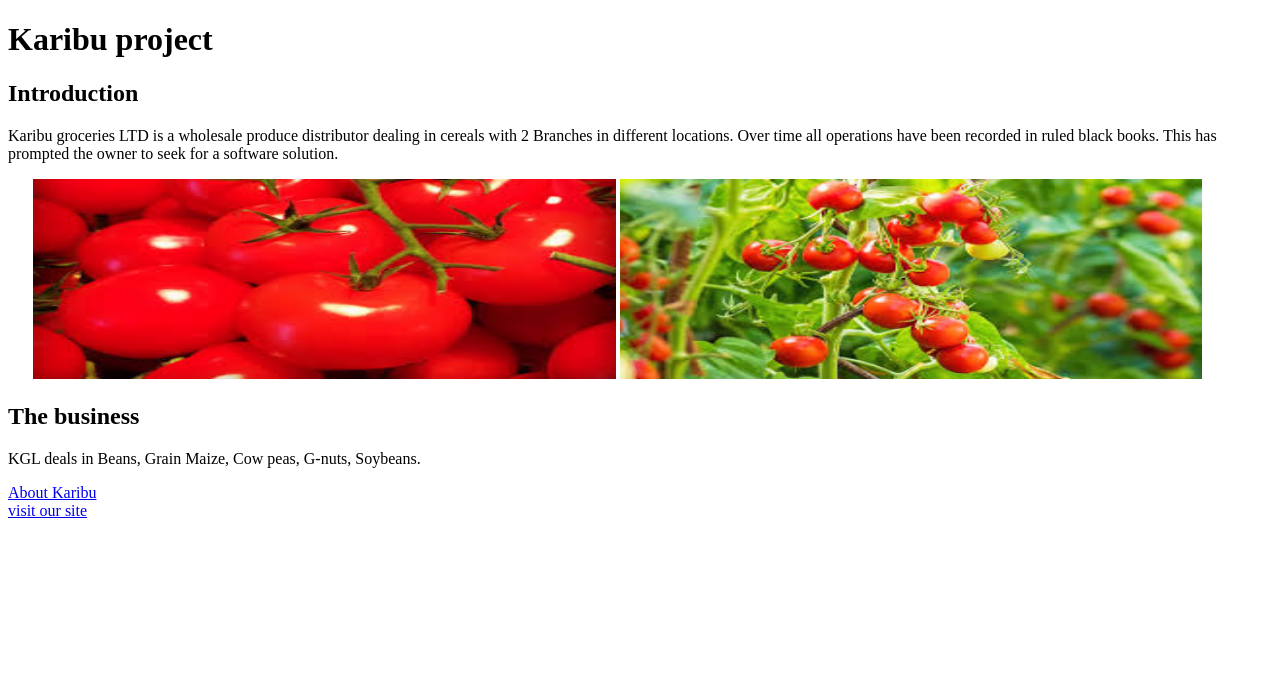
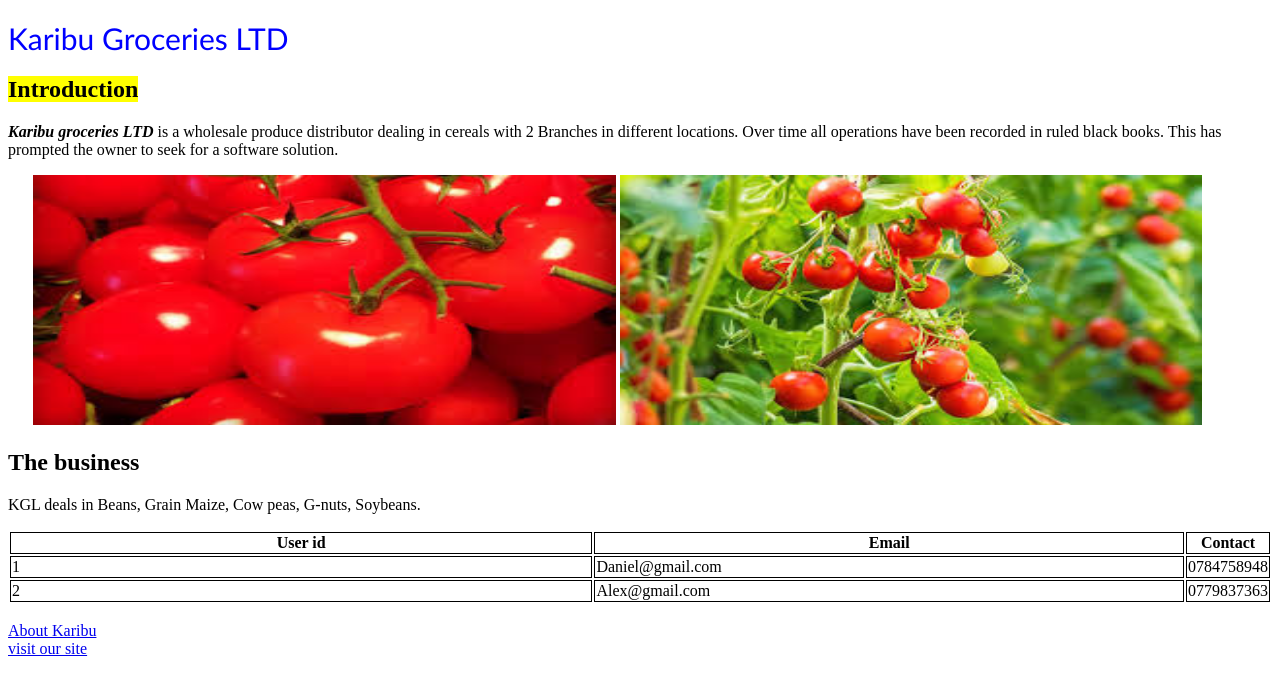
Before and after one commit to musapaul-ux/HTML_Basics, a plain HTML site: page index.html in a window 1280 px wide. Drawn offline with Linux system fonts and the light colour scheme.

Commit message:
Modified index.html

```diff
--- a/index.html
+++ b/index.html
@@ -8,30 +8,67 @@
             padding-left: 2%;
             padding-right: 2%;
         }
+
+        table tr,
+        table th,
+        table td {
+            border: 1px solid black;
+            border-collapse: collapse;
+            width: 50%;
+        }
     </style>
 </head>
 
 <body>
     <!-- heading -->
-    <h1>Karibu project</h1>
+    <h1 style="color: blue;
+    font-size: 30px;
+    font-weight: 400;
+    text-align: left;
+    font-family: 'Gill Sans', 'Gill Sans MT', Calibri, 'Trebuchet MS', sans-serif;">Karibu Groceries LTD</h1>
 
     <!-- sub-heading h2-->
-    <h2>Introduction</h2>
+    <h2><mark>Introduction</mark></h2>
 
     <!-- paragraph -->
-    <p>Karibu groceries LTD is a wholesale produce distributor dealing in cereals with 2 Branches in
+    <p><b><i>Karibu groceries LTD</i></b> is a wholesale produce distributor dealing in cereals with 2 Branches in
         different locations. Over time all operations have been recorded in ruled black books. This has
         prompted the owner to seek for a software solution.
     </p>
     <div class="image-container">
-        <img height="200" width="48%" src="images/tomato.jpeg">
-        <img height="200" width="48%" src="images\images.jpeg" alt="tomato plant">
+        <img height="250" width="48%" src="images/tomato.jpeg">
+        <img height="250" width="48%" src="images\images.jpeg" alt="tomato plant">
 
     </div>
 
     <h2>The business</h2>
     <p>KGL deals in Beans, Grain Maize, Cow peas, G-nuts, Soybeans.</p>
 
+    <!--TABLE-->
+    <table>
+        <!--user data-->
+        <tr>
+            <th>User id</th>
+            <th>Email</th>
+            <th>Contact</th>
+        </tr>
+
+        <!--daniel's record-->
+        <tr>
+            <td>1</td>
+            <td>Daniel@gmail.com</td>
+            <td>0784758948</td>
+        </tr>
+
+        <!--daniel's record-->
+        <tr>
+            <td>2</td>
+            <td>Alex@gmail.com</td>
+            <td>0779837363</td>
+        </tr>
+    </table>
+
+    <br>
     <!--dealing with links-->
     <a href="about.html" target="_blank">About Karibu</a><br>
     <a href="https://refactory.academy/" target="_blank">visit our site</a>
```
